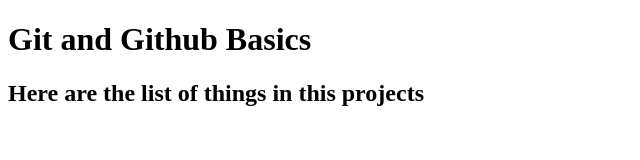
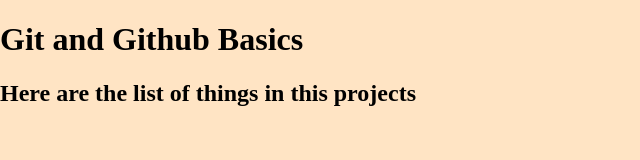
Before and after one commit to sagnik2010/Learning-Git-Github, a plain HTML site: page index.html in a window 1280 px wide. Shown: the whole page, without its empty margins (0-640 px from the left). Drawn offline with Linux system fonts and the light colour scheme.

Commit message:
ADD: background color

```diff
--- a/index.html
+++ b/index.html
@@ -4,6 +4,7 @@
     <meta charset="UTF-8">
     <meta name="viewport" content="width=device-width, initial-scale=1.0">
     <title>Document</title>
+    <link rel="stylesheet" href="./style.css">
 </head>
 <body>
     <h1>Git and Github Basics </h1>
--- a/style.css
+++ b/style.css
@@ -0,0 +1,6 @@
+
+body {
+    padding: 0;
+    margin: 0;
+    background-color: bisque;
+}
```
